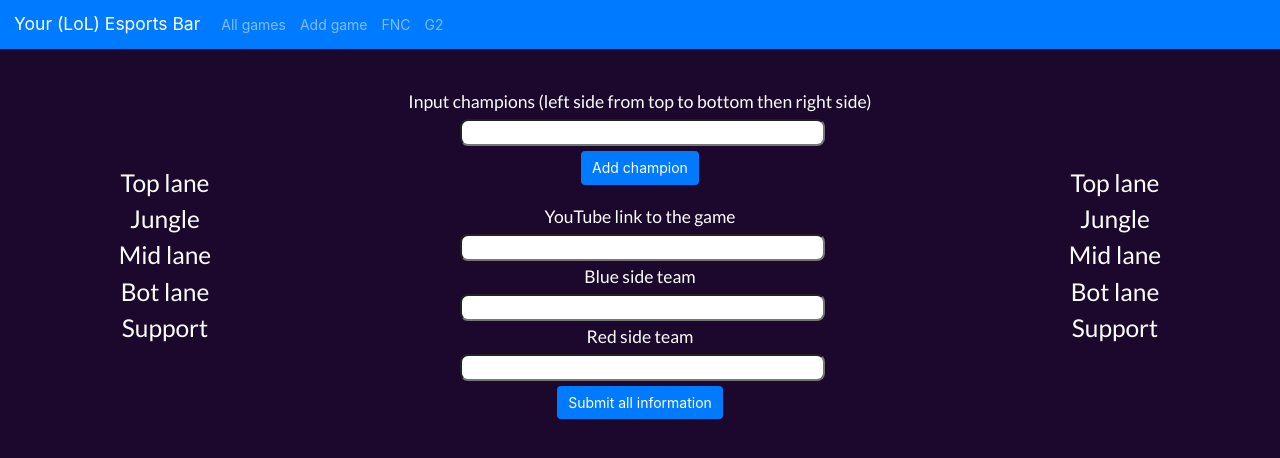
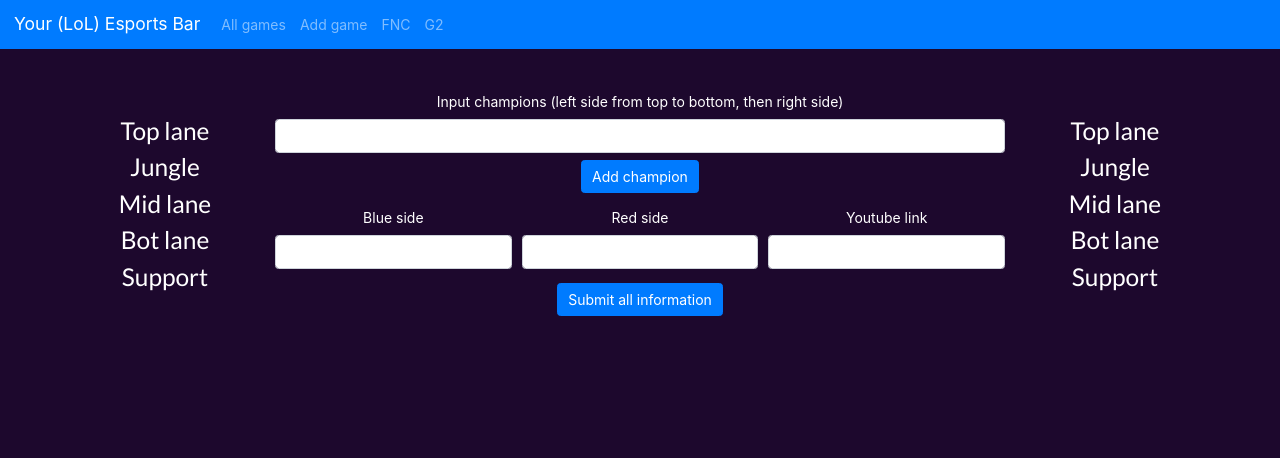
Before and after one commit to divakaivan/icc-games-ui, a React (Create React App) app: page /new in a window 1280 px wide. Shown: the top 458 px of the page. Built offline with nearby package versions, Linux system fonts and the light colour scheme.

Commit message:
using bootstrap's form components for the form in add game

```diff
--- a/src/components/games/NewGame.js
+++ b/src/components/games/NewGame.js
@@ -2,7 +2,7 @@ import React, {useState} from "react";
 import "../../stylesheets/NewGame.css";
 import validChampions from "./CheckChampionValid";
 import ChampionPicked from "./ChampionPicked";
-import {Modal, Button} from "react-bootstrap";
+import {Modal, Button, Form, Col, Row} from "react-bootstrap";
 import {useHttpClient} from "../hooks/http-hook";
 
 const NewGame = () => {
@@ -20,7 +20,7 @@ const NewGame = () => {
         e.preventDefault();
         if (validChampions.includes(champion) && championsList.length !== 10) {
             setChampionsList([...championsList, champion]);
-            console.log(championsList)
+            setChampion('');
         } else if (championsList.length === 10) {
             setFullChampList(true);
         } else {
@@ -47,7 +47,7 @@ const NewGame = () => {
 //,
     return (
         <div className="text-white mt-5 container">
-            <div className="row center-block align-items-center text-center">
+            <div className="row align-items-center text-center">
                 <div className="col-md-2">
                     {championsList[0] ? <ChampionPicked champion={championsList[0]}/> : (<h3>Top lane<br/></h3>)}
                     {championsList[1] ? <ChampionPicked champion={championsList[1]}/> : (<h3>Jungle<br/></h3>)}
@@ -77,20 +77,31 @@ const NewGame = () => {
                             </Button>
                         </Modal.Footer>
                     </Modal>
-                    <h5>Input champions (left side from top to bottom then right side)</h5>
-                    <input type="text" className="input-champ" value={champion} onChange={e=>setChampion(e.target.value)}/>
-                    <br/>
-                    <Button variant="primary" type="submit" disabled={fullChampList} onClick={handleSubmit}>Add champion</Button>
-                    <br/><br/>
-                    <h5>YouTube link to the game</h5>
-                    <input type="text" className="input-champ" value={urlLink} onChange={e=>setUrlLink(e.target.value)}/>
-                    <br/>
-                    <h5>Blue side team</h5>
-                    <input type="text" className='input-champ' value={blueTeam} onChange={e=>setBlueTeam(e.target.value)}/>
-                    <br/>
-                    <h5>Red side team</h5>
-                    <input type="text" className='input-champ' value={redTeam} onChange={e=>setRedTeam(e.target.value)}/>
-                    <br/>
+                    <Form>
+                        <Form.Row>
+                            <Form.Group as={Col}>
+                                <Form.Label>Input champions (left side from top to bottom, then right side)</Form.Label>
+                                <Form.Control type="text" value={champion} onChange={e=>setChampion(e.target.value)}/>
+                                <Button className="mt-2" variant='primary' type="submit" disabled={fullChampList} onClick={handleSubmit}>
+                                    Add champion
+                                </Button>
+                            </Form.Group>
+                        </Form.Row>
+                        <Form.Row>
+                            <Form.Group as={Col} controlId="formGridCity">
+                                <Form.Label>Blue side</Form.Label>
+                                <Form.Control type='text' value={blueTeam} onChange={e=>setBlueTeam(e.target.value)}/>
+                            </Form.Group>
+                            <Form.Group as={Col} controlId="formGridCity">
+                                <Form.Label>Red side</Form.Label>
+                                <Form.Control type='text' value={redTeam} onChange={e=>setRedTeam(e.target.value)}/>
+                            </Form.Group>
+                            <Form.Group as={Col} controlId="formGridCity">
+                                <Form.Label>Youtube link</Form.Label>
+                                <Form.Control type='text' value={urlLink} onChange={e=>setUrlLink(e.target.value)}/>
+                            </Form.Group>
+                        </Form.Row>
+                    </Form>
                     <Button variant="primary" disabled={ableToSubmit} type="submit" onClick={addGameChecker}>Submit all information</Button>
                 </div>
                 <div className="col-md-2">
--- a/src/stylesheets/NewGame.css
+++ b/src/stylesheets/NewGame.css
@@ -7,9 +7,17 @@
 
 .input-champ {
     box-shadow: none;
-    border-radius: 8px;
+    border-radius: 6px;
     outline: none;
-    margin-left: 5px;
-    margin-bottom: 5px;
-    width: 50%;
+    border: 2px solid black;
+    box-sizing: border-box;
 }
+
+.side {
+    box-shadow: none;
+    border-radius: 6px;
+    outline: none;
+    width: 10%;
+    border: 2px solid black;
+    box-sizing: border-box;
+}
```
Also changed, not shown: src/components/games/GameAddition/AddGameForm.js (added).
